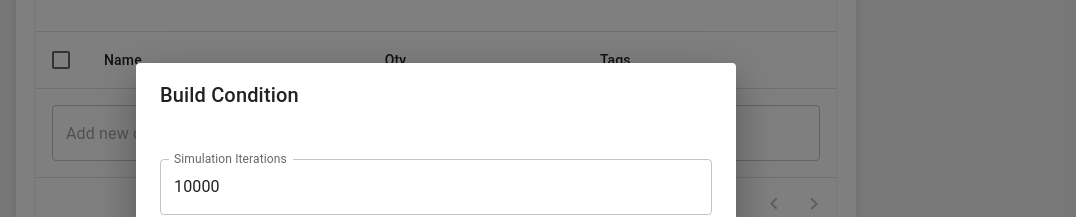
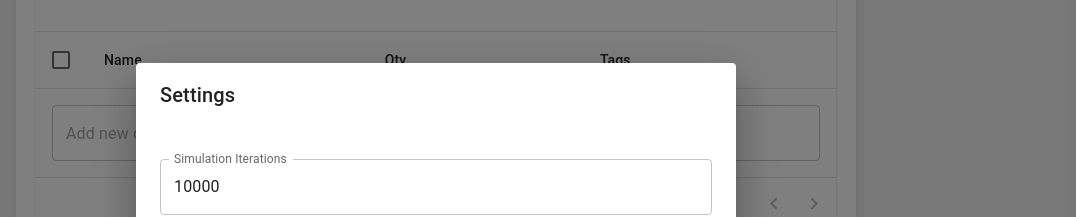
Before and after one commit to CodeFatherG/probi-oh, a React app: page / in a window 1280 px wide. Both pictures are taken after a click on the button 1244 px from the left and 36 px from the top of the page. Shown: the part 221-438 px from the top of the page, without its empty margins (204-1280 px from the left). Built offline with nearby package versions, Linux system fonts and the light colour scheme.

Commit message:
Hotfix title

```diff
--- a/src/components/SettingsDialog.tsx
+++ b/src/components/SettingsDialog.tsx
@@ -28,7 +28,7 @@ export default function SettingsDialog({ open, settings, onClose }: SettingsDial
 
     return (
         <Dialog open={open} onClose={() => onClose(localSettings)} maxWidth="sm" fullWidth>
-            <DialogTitle>Build Condition</DialogTitle>
+            <DialogTitle>Settings</DialogTitle>
             <DialogContent>
                 <Box component="form" noValidate autoComplete="off" sx={{ mt: 2 }}>
                     <TextField
```
